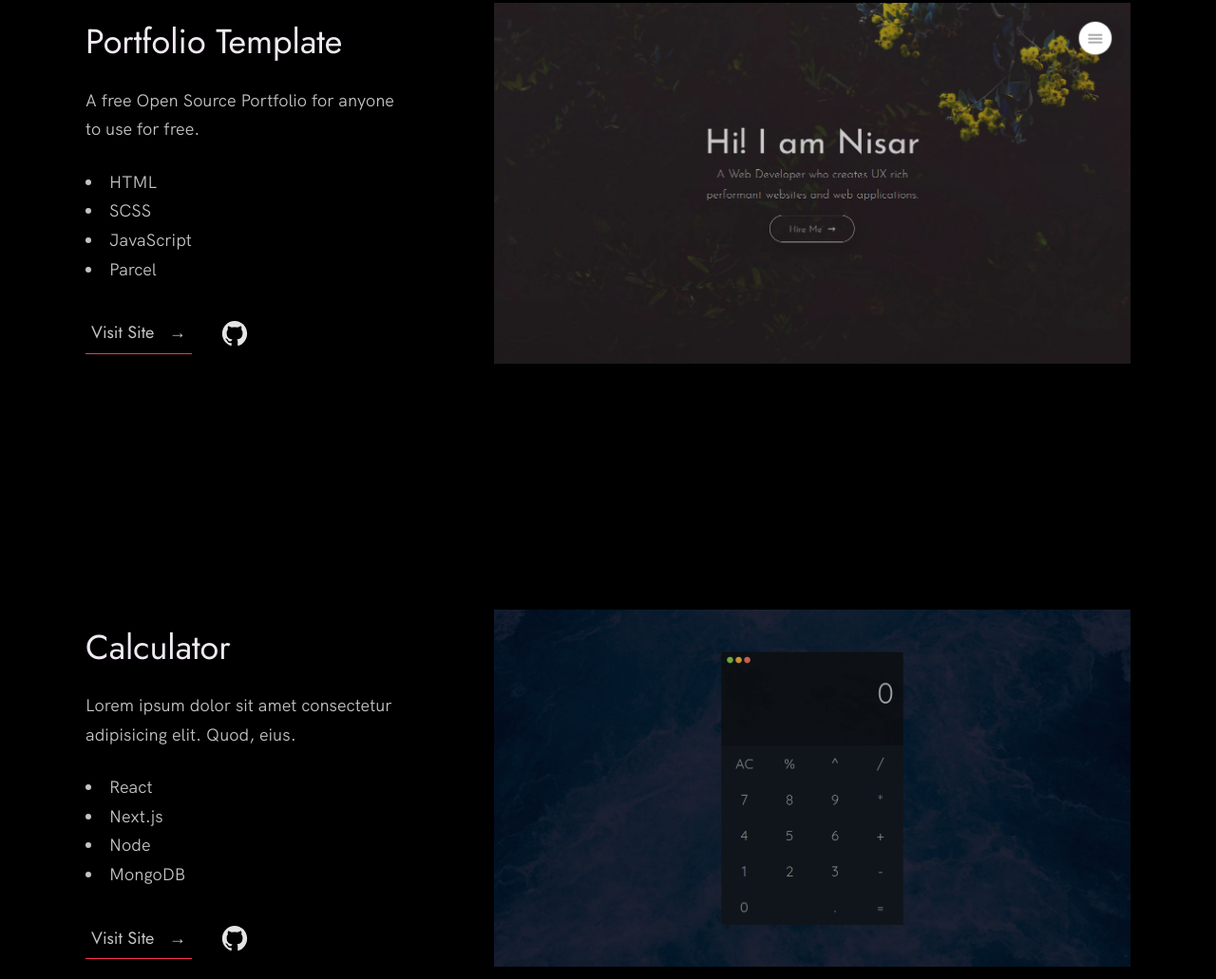
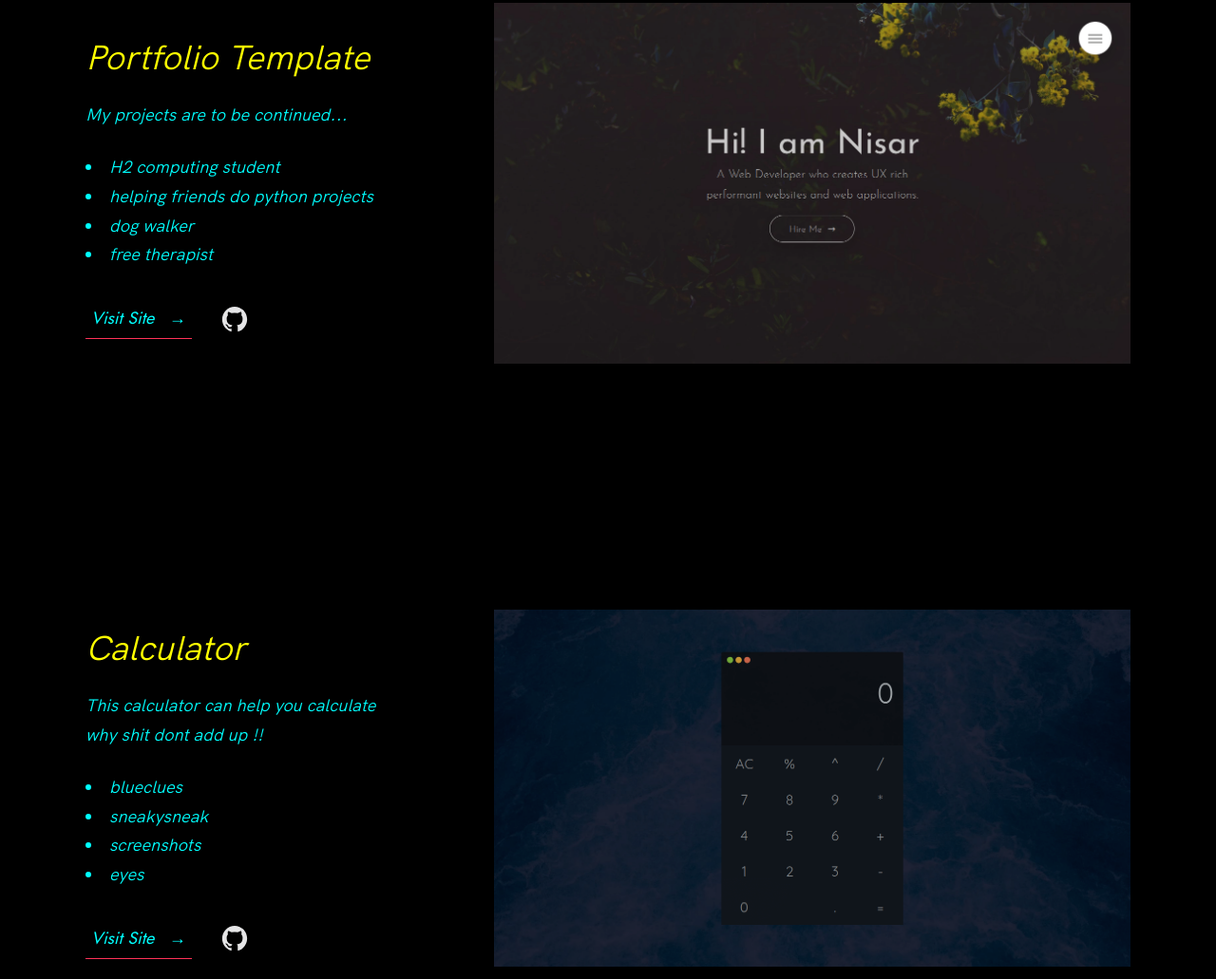
Before and after one commit to alysatsjin/alysatsjin-1.github.io, a plain HTML site: page index.html in a window 1280 px wide. Shown: the part 1065-2096 px from the top of the page at 95% size. Drawn offline with Linux system fonts and the light colour scheme.

Commit message:
added ig link to main

```diff
--- a/index.css
+++ b/index.css
@@ -122,10 +122,10 @@ img {
 h1,
 h2,
 h3 {
-    font-family: 'Jost', sans-serif;
+    font-family: 'Hk Grotesk', sans-serif;
     font-weight: 400;
     line-height: var(--line-height-small);
-    color: var(--white);
+    color: yellow;
 }
 
 .heading-primary {
@@ -219,7 +219,7 @@ body:not(.user-is-tabbing) a:focus {
     padding: 1rem 4.2rem;
     text-decoration: none;
     color: inherit;
-    border: 1px solid  var(--pink);
+    border: 1px solid  #328eff;
     font-weight: 400;
 }
 
@@ -247,7 +247,7 @@ body:not(.user-is-tabbing) a:focus {
 }
 
 .btn--pink {
-    background: var(--pink);
+    background: #328eff;
     transition: all 0.2s;
 }
 
@@ -469,6 +469,8 @@ body:not(.user-is-tabbing) a:focus {
 
 .work__text {
     flex: 0 0 30%;
+    font-style: italic;
+    color: aqua
 }
 
 .work__list {
--- a/index.html
+++ b/index.html
@@ -24,10 +24,10 @@
 
   <!-- Put your site title here -->
   <title>
-    Alysa Tsjin | A Web Developer based in Lahore, Pakistan.
+    Alysa Tsjin | An Imposter Web Developer based in NYJC.
   </title>
 
-  <meta name="description" content="Add small description of yourslef.">
+  <meta name="description" content="Add small description of yourself.">
   <!-- Add some coding keywords below, Ex: (React, CSS etc) -->
   <meta name="keywords" content="Put your name, skills and some coding keywords" />
   <link rel="stylesheet" href="index.css" />
@@ -59,7 +59,7 @@
           <span>Alysa Tsjin</span>
         </h1>
         <!-- Put a small paragraph about yourself -->
-        <p>A Web Developer based in Lahore, Pakistan.</p>
+        <p>An Imposter Web Developer based in NYJC.</p>
         <a href="#contact" class="btn btn--pink">Get in touch</a>
       </div>
     </div>
@@ -80,13 +80,13 @@
             <div class="work__text">
               <h3>Portfolio Template</h3>
               <p>
-                A free Open Source Portfolio for anyone to use for free.
+                My projects are to be continued...
               </p>
               <ul class="work__list">
-                <li>HTML</li>
-                <li>SCSS</li>
-                <li>JavaScript</li>
-                <li>Parcel</li>
+                <li>H2 computing student</li>
+                <li>helping friends do python projects</li>
+                <li>dog walker</li>
+                <li>free therapist</li>
               </ul>
 
               <div class="work__links">
@@ -107,14 +107,13 @@
             <div class="work__text">
               <h3>Calculator</h3>
               <p>
-                Lorem ipsum dolor sit amet consectetur adipisicing elit. Quod,
-                eius.
+                This calculator can help you calculate why shit dont add up !!
               </p>
               <ul class="work__list">
-                <li>React</li>
-                <li>Next.js</li>
-                <li>Node</li>
-                <li>MongoDB</li>
+                <li>blueclues</li>
+                <li>sneakysneak</li>
+                <li>screenshots</li>
+                <li>eyes</li>
               </ul>
 
               <div class="work__links">
@@ -194,7 +193,7 @@
               ratione molestiae fuga veniam facere similique voluptate.
             </p>
             <!-- Provide a link to your resume -->
-            <a href="#" class="btn">My Resume</a>
+            <a href="https://www.instagram.com/alysatsjin/" class="btn">My Resume</a>
           </div>
 
           <div class="about__photo-container">
@@ -270,7 +269,7 @@
   <a href="#top" class="back-to-top" title="Back to Top">
     <img src="./images/arrow-up.svg" alt="Back to Top" class="back-to-top__image"/>
   </a>
-  <script src="./index.js"></script>
+  <!-- <script src="./index.js"></script> -->
 </body>
 
 </html>
```
